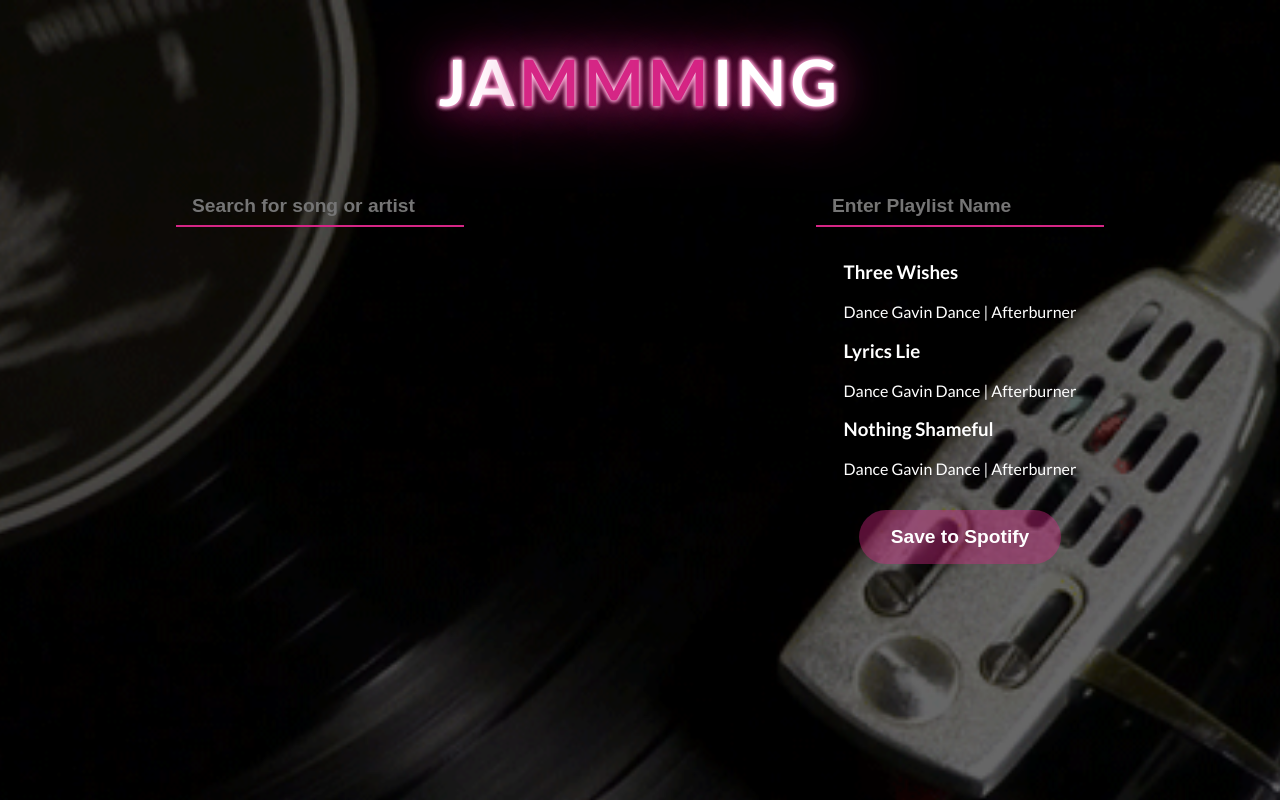
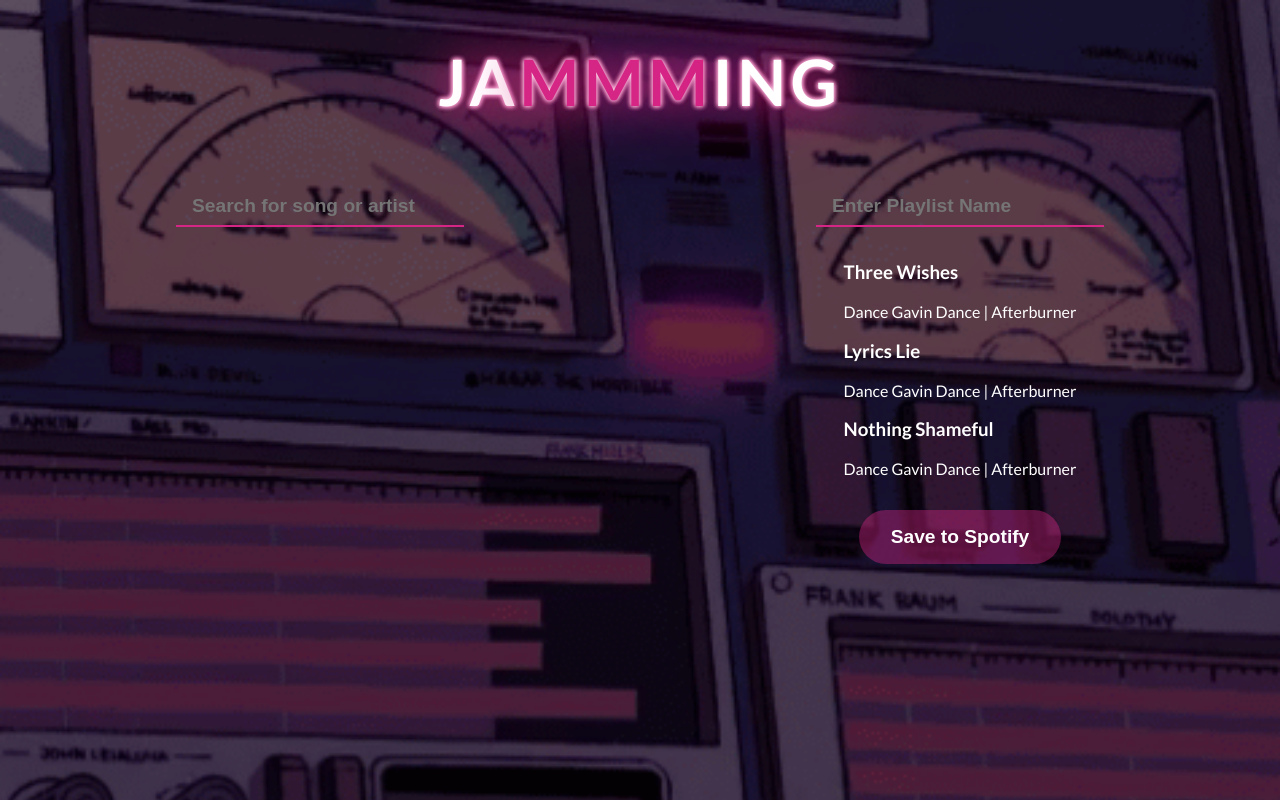
Before and after one commit to GianMossimo/Jamming, a React (Create React App) app in the folder jamming/: page / in a window 1280 px wide. Shown: the top 800 px of the page. Built offline with nearby package versions, Linux system fonts and the light colour scheme.

Commit message:
Background Change
New background

```diff
--- a/jamming/src/App.css
+++ b/jamming/src/App.css
@@ -6,7 +6,7 @@
     margin: 0;
     padding: 0;
     box-sizing: border-box;
-    background-image: url(./assets/hq-gif.gif);
+    background-image: url(./assets/music-gif.gif);
     background-size: cover;
     background-repeat: no-repeat;
     background-position: center;
```
Also changed, not shown: jamming/src/assets/music-gif.gif (added).
